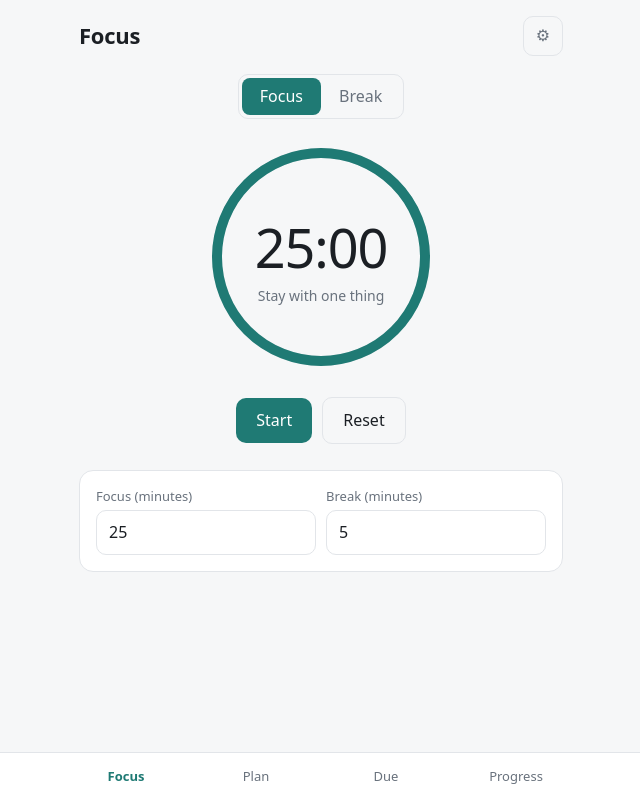
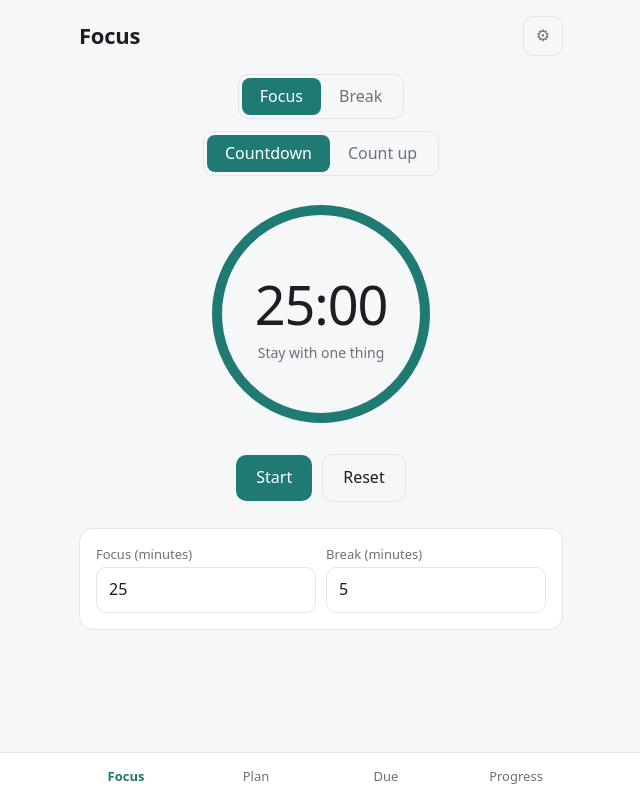
Before and after one commit to SunK-K/StudySpace, a plain HTML site: page index.html in a window 1280 px wide. Shown: the whole page, without its empty margins (319-959 px from the left). Drawn offline with Linux system fonts and the light colour scheme.

Commit message:
Add files via upload

```diff
--- a/index.html
+++ b/index.html
@@ -79,7 +79,7 @@ nav button.on{color:var(--accent);font-weight:700}
 <script>
 (function(){
 var K='studyspace-v1';
-var D={accent:'#1F7A74',theme:'system',focus:25,brk:5,goal:10,sessions:[],plan:[],due:[]};
+var D={accent:'#1F7A74',theme:'system',style:'down',focus:25,brk:5,goal:10,sessions:[],plan:[],due:[]};
 function load(){try{var r=localStorage.getItem(K);var o=JSON.parse(JSON.stringify(D));return r?Object.assign(o,JSON.parse(r)):o}catch(e){return JSON.parse(JSON.stringify(D))}}
 function save(){try{localStorage.setItem(K,JSON.stringify(S))}catch(e){}}
 var S=load();
@@ -101,20 +101,25 @@ function applyLook(){
 }
 
 /* Timer */
-var T={mode:'focus',total:S.focus*60,left:S.focus*60,running:false,end:0};
+var T={mode:'focus',total:S.focus*60,left:S.focus*60,running:false,end:0,el:0,t0:0,base:0};
+function isUp(){return S.style==='up'&&T.mode==='focus'}
 var CIRC=2*Math.PI*104;
-function resetT(){T.total=(T.mode==='focus'?S.focus:S.brk)*60;T.left=T.total;T.running=false}
+function resetT(){T.total=(T.mode==='focus'?S.focus:S.brk)*60;T.left=T.total;T.running=false;T.el=0;T.base=0}
 function logFocus(sec){var m=Math.floor(sec/60);if(m>=1){S.sessions.push({d:today(),m:m});save();return m}return 0}
+function pad(n){return (n<10?'0':'')+n}
 function paintT(){
   var t=$('#tm'),r=$('#rg');if(!t)return;
-  var m=Math.floor(T.left/60),s=T.left%60;
-  t.textContent=(m<10?'0':'')+m+':'+(s<10?'0':'')+s;
-  r.setAttribute('stroke-dashoffset',CIRC*(1-T.left/T.total));
-  $('#go').textContent=T.running?'Pause':(T.left<T.total?'Resume':'Start');
+  var up=isUp(),sec=up?T.el:T.left,h=Math.floor(sec/3600),m=Math.floor(sec%3600/60),sc=sec%60;
+  t.textContent=(h?h+':':'')+pad(m)+':'+pad(sc);
+  r.setAttribute('stroke-dashoffset',up?CIRC*(1-(T.el%3600)/3600):CIRC*(1-T.left/T.total));
+  var started=up?T.el>0:T.left<T.total;
+  $('#go').textContent=T.running?'Pause':(started?'Resume':'Start');
+  $('#rs').textContent=up?'End session':'Reset';
   document.title=T.running?t.textContent+' · Studyspace':'Studyspace';
 }
 setInterval(function(){
   if(!T.running)return;
+  if(isUp()){T.el=T.base+Math.round((Date.now()-T.t0)/1000);paintT();return}
   T.left=Math.max(0,Math.round((T.end-Date.now())/1000));
   if(T.left===0){
     var wasFocus=T.mode==='focus';
@@ -130,9 +135,9 @@ setInterval(function(){
 /* Views */
 function vFocus(){
   return '<div class="seg"><button data-m="focus" class="'+(T.mode==='focus'?'on':'')+'">Focus</button><button data-m="break" class="'+(T.mode==='break'?'on':'')+'">Break</button></div>'+
-  '<div class="ring"><svg width="240" height="240" viewBox="0 0 240 240"><circle cx="120" cy="120" r="104" fill="none" stroke="var(--line)" stroke-width="10"/><circle id="rg" cx="120" cy="120" r="104" fill="none" stroke="var(--accent)" stroke-width="10" stroke-linecap="round" stroke-dasharray="'+CIRC+'" stroke-dashoffset="0"/></svg><div class="t"><div class="time" id="tm">00:00</div><div class="sub">'+(T.mode==='focus'?'Stay with one thing':'Step away for a bit')+'</div></div></div>'+
+  (T.mode==='focus'?'<div class="seg" style="margin-top:-6px"><button data-st="down" class="'+(S.style!=='up'?'on':'')+'">Countdown</button><button data-st="up" class="'+(S.style==='up'?'on':'')+'">Count up</button></div>':'')+'<div class="ring"><svg width="240" height="240" viewBox="0 0 240 240"><circle cx="120" cy="120" r="104" fill="none" stroke="var(--line)" stroke-width="10"/><circle id="rg" cx="120" cy="120" r="104" fill="none" stroke="var(--accent)" stroke-width="10" stroke-linecap="round" stroke-dasharray="'+CIRC+'" stroke-dashoffset="0"/></svg><div class="t"><div class="time" id="tm">00:00</div><div class="sub">'+(T.mode==='focus'?(S.style==='up'?'End it when you’re done':'Stay with one thing'):'Step away for a bit')+'</div></div></div>'+
   '<div class="row center"><button class="btn" id="go">Start</button><button class="btn ghost" id="rs">Reset</button></div>'+
-  '<div class="card" style="margin-top:26px"><div class="row"><div class="field"><label for="fm">Focus (minutes)</label><input id="fm" type="number" min="1" max="180" value="'+S.focus+'"></div><div class="field"><label for="bm">Break (minutes)</label><input id="bm" type="number" min="1" max="60" value="'+S.brk+'"></div></div></div>';
+  '<div class="card" style="margin-top:26px"><div class="row">'+(S.style==='up'?'':'<div class="field"><label for="fm">Focus (minutes)</label><input id="fm" type="number" min="1" max="180" value="'+S.focus+'"></div>')+'<div class="field"><label for="bm">Break (minutes)</label><input id="bm" type="number" min="1" max="60" value="'+S.brk+'"></div></div></div>';
 }
 function vPlan(){
   var td=dayIdx(new Date()),out='<div class="card"><div class="row" style="align-items:flex-end"><div class="field"><label for="pd">Day</label><select id="pd">'+DAYS.map(function(d,i){return '<option value="'+i+'"'+(i===td?' selected':'')+'>'+d+'</option>'}).join('')+'</select></div><div class="field"><label for="ps">From</label><input id="ps" type="time" value="16:00"></div><div class="field"><label for="pe">To</label><input id="pe" type="time" value="17:00"></div></div><div class="row" style="margin-top:10px"><input id="pn" placeholder="Subject or task" maxlength="60"><button class="btn" id="pa">Add</button></div></div>';
@@ -204,9 +209,10 @@ document.addEventListener('click',function(e){
   var a=b.dataset;
   if(a.t){tab=a.t;render();return}
   if(b.id==='gear'){tab=tab==='set'?'focus':'set';render();return}
-  if(a.m){if(T.running||T.left<T.total){if(T.mode==='focus')logFocus(T.total-T.left)}T.mode=a.m;resetT();render();return}
-  if(b.id==='go'){if(T.running){T.running=false}else{T.running=true;T.end=Date.now()+T.left*1000}paintT();return}
-  if(b.id==='rs'){if(T.mode==='focus'&&T.left<T.total){var m=logFocus(T.total-T.left);if(m)toast('Logged '+m+' min of focus')}resetT();paintT();return}
+  if(a.st){if(T.mode==='focus'&&(T.running||T.el>0||T.left<T.total)){toast('End or reset the current session first');return}S.style=a.st;save();resetT();render();return}
+  if(a.m){if(T.mode==='focus'){if(isUp()){if(T.running)T.el=T.base+Math.round((Date.now()-T.t0)/1000);logFocus(T.el)}else if(T.running||T.left<T.total){logFocus(T.total-T.left)}}T.mode=a.m;resetT();render();return}
+  if(b.id==='go'){if(T.running){T.running=false;if(isUp()){T.el=T.base+Math.round((Date.now()-T.t0)/1000)}T.base=T.el}else{T.running=true;T.t0=Date.now();T.base=T.el;T.end=Date.now()+T.left*1000}paintT();return}
+  if(b.id==='rs'){if(isUp()){if(T.running)T.el=T.base+Math.round((Date.now()-T.t0)/1000);if(T.el>0){var m0=logFocus(T.el);toast(m0?'Logged '+m0+' min of focus':'Under a minute, so not logged')}}else if(T.mode==='focus'&&T.left<T.total){var m=logFocus(T.total-T.left);if(m)toast('Logged '+m+' min of focus')}resetT();paintT();return}
   if(b.id==='pa'){var n=$('#pn').value.trim(),s=$('#ps').value,en=$('#pe').value;if(!n||!s||!en){toast('Add a subject and times');return}if(en<=s){toast('End time must be after start');return}S.plan.push({id:uid(),day:+$('#pd').value,s:s,e:en,n:n});save();render();return}
   if(a.dp){S.plan=S.plan.filter(function(p){return p.id!==a.dp});save();render();return}
   if(b.id==='da'){var n2=$('#dn').value.trim(),d=$('#dd').value;if(!n2||!d){toast('Add a name and a date');return}S.due.push({id:uid(),n:n2,d:d,t:$('#dt').value,done:0});save();render();return}
```
